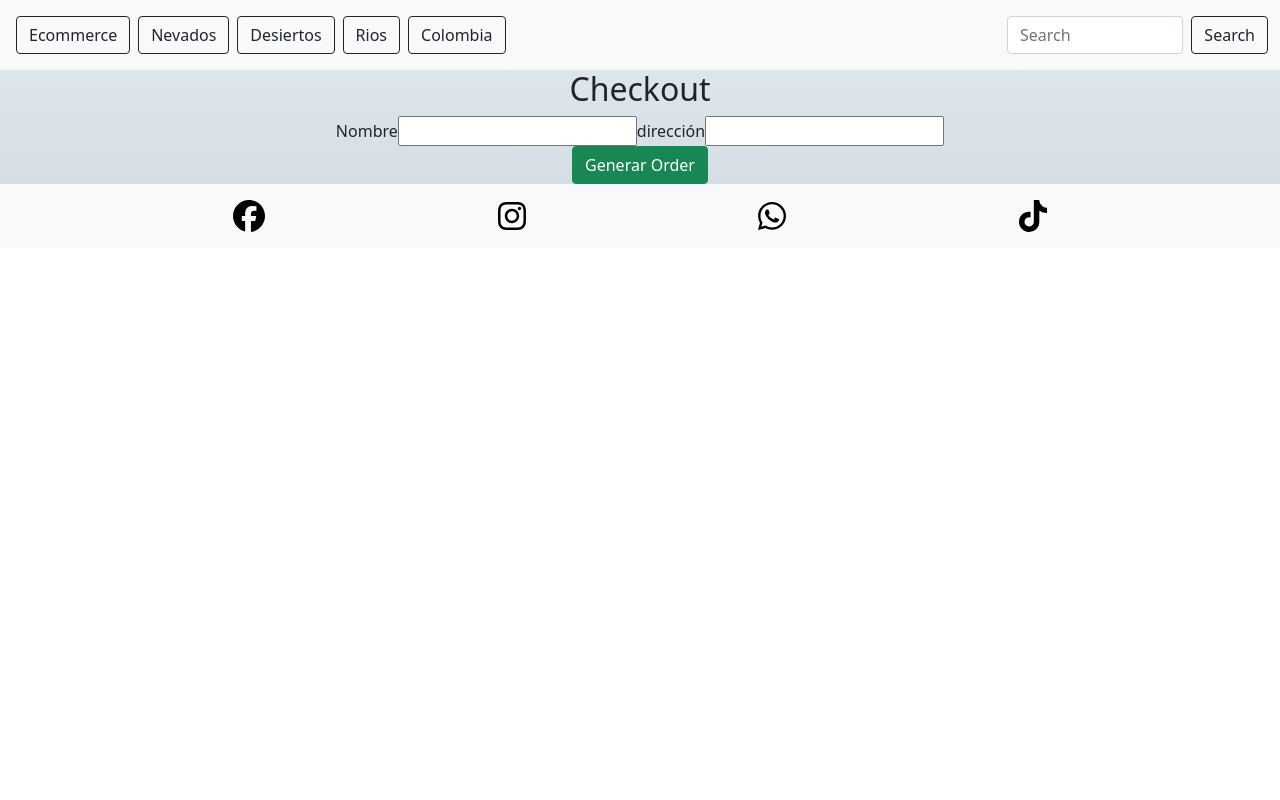
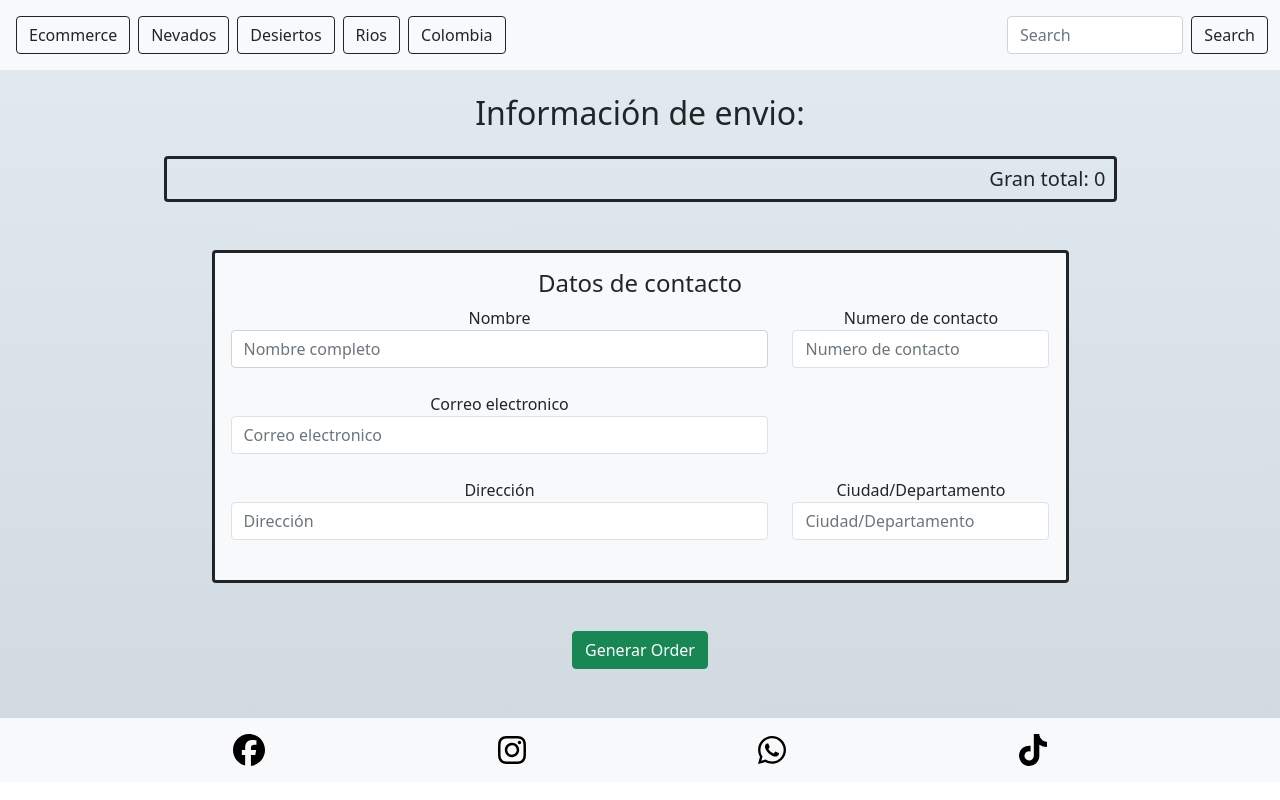
Before and after one commit to Juancavallejo/Curso---React-JS---coderhouse, a React (Create React App) app: page /checkout in a window 1280 px wide. Built offline with nearby package versions, Linux system fonts and the light colour scheme.

Commit message:
Added checkout, several style changes

```diff
--- a/src/Componets/Cart/Cart.js
+++ b/src/Componets/Cart/Cart.js
@@ -9,7 +9,7 @@ const Cart = () => {
     const [productsLength, setProductsLength] = useState(0);
     console.log(productsLength)
 
-    const { cartItems, clearCart } = useContext(CartContext);
+    const { cartItems, clearCart, precioTotal } = useContext(CartContext);
 
     useEffect(() => {
         setProductsLength(
@@ -18,13 +18,11 @@ const Cart = () => {
     }, [cartItems])
 
 
-    const total = cartItems?.reduce(
-        (previo, actual) => previo + actual.quantity * actual.price, 0
-    )
+    const total = precioTotal
 
     return (
         <div className="mainContainer">
-            <h2 className="my-4"> Tu carrito </h2>
+            <h2 className="my-4"> Tu carrito de compras: </h2>
             <div>
                 <div>
                     {cartItems.length === 0 ?
--- a/src/Componets/CartWidget/CartWidget.js
+++ b/src/Componets/CartWidget/CartWidget.js
@@ -11,7 +11,7 @@ const CardWidget = () => {
 
     return (
         <div>
-            {cantidad !== 0 && <Link className='btn btn-outline-dark' to='/cart'> <FontAwesomeIcon icon={faCartShopping} /> {cantidad} </Link>}
+            {cantidad !== 0 && <Link className='btn btn-outline-danger' to='/cart'> <FontAwesomeIcon icon={faCartShopping} /> {cantidad} </Link>}
         </div>
     );
 }
--- /dev/null
+++ b/src/Componets/Checkout/Checkout.css
@@ -0,0 +1,3 @@
+.mainContainer {
+    min-height: 81vh;
+}
--- a/src/Componets/Checkout/Checkout.js
+++ b/src/Componets/Checkout/Checkout.js
@@ -3,78 +3,86 @@ import CartContext from "../../context/CartContext";
 import { dataBase } from "../../services/firebase";
 import { addDoc, collection, getDocs, query, where, documentId, writeBatch } from "firebase/firestore";
 import { useNavigate } from "react-router-dom";
-import { Container } from "react-bootstrap";
+import { Container, Row, Col, Form } from "react-bootstrap";
+import './Checkout.css'
+import ItemRecap from "../ItemRecap/ItemRecap";
+
 
 const Checkout = () => {
-    const [loading, setLoading] = useState (false)
-    const {cartItems, obtenerCantidad, clearCart} = useContext(CartContext)
+    const [loading, setLoading] = useState(false)
+    const { cartItems, obtenerCantidad, clearCart, precioTotal } = useContext(CartContext)
     const cantidadtotal = obtenerCantidad()
-    const backToHome = useNavigate ()
+    const backToHome = useNavigate()
 
     const [nombre, setNombre] = useState('')
+    const [email, setEmail] = useState('')
+    const [contacto, setContacto] = useState('')
     const [dirección, setDireccion] = useState('')
+    const [ciudad, setCiudad] = useState('')
 
     const createOrder = async () => {
-        setLoading (true)
+        setLoading(true)
         try {
             const objOrder = {
                 comprador: {
                     nombre: `${nombre}`,
-                    telefono: ' 312-282-9659',
-                    dirección:`${dirección}`
+                    email: `${email}`,
+                    contacto: `${contacto}`,
+                    dirección: `${dirección}`,
+                    ciudad: `${ciudad}`,
                 },
 
 
                 items: cartItems,
                 cantidadtotal,
-                date: new Date ()
+                date: new Date()
             }
 
             const idsItemsEnCart = cartItems.map(item => item.id)
 
-            const itemsReferencia = collection (dataBase, 'items')
+            const itemsReferencia = collection(dataBase, 'items')
 
-            const itemsFromFirestore = await getDocs(query(itemsReferencia, where (documentId(), 'in', idsItemsEnCart)))
+            const itemsFromFirestore = await getDocs(query(itemsReferencia, where(documentId(), 'in', idsItemsEnCart)))
 
-            const {docs} = itemsFromFirestore
+            const { docs } = itemsFromFirestore
 
             const itemSinStock = []
 
-            const batch = writeBatch (dataBase)
+            const batch = writeBatch(dataBase)
 
             docs.forEach(document => {
-                const dataDocument = document.data ()
+                const dataDocument = document.data()
                 const stockDataBase = dataDocument.stock
 
-                const itemsAddedCart = cartItems.find (item => item.id === document.id)
+                const itemsAddedCart = cartItems.find(item => item.id === document.id)
                 const cantidadItems = itemsAddedCart?.quantity
 
                 if (stockDataBase >= cantidadItems) {
-                    batch.update (document.ref, {stock:stockDataBase - cantidadItems })
+                    batch.update(document.ref, { stock: stockDataBase - cantidadItems })
                 } else {
-                    itemSinStock.push ({ id: document.id, ...dataDocument })
+                    itemSinStock.push({ id: document.id, ...dataDocument })
                 }
             })
 
-            if(itemSinStock.length === 0) {
-                await batch.commit ()
+            if (itemSinStock.length === 0) {
+                await batch.commit()
 
-                const orderRef = collection (dataBase, 'orders')
-                const orderAdded = await addDoc (orderRef, objOrder)
+                const orderRef = collection(dataBase, 'orders')
+                const orderAdded = await addDoc(orderRef, objOrder)
 
-                console.log (`El ID de su orden es: ${orderAdded.id}`)
-                clearCart ()
-                setTimeout ( () => {
-                    backToHome ('/')
+                console.log(`El ID de su orden es: ${orderAdded.id}`)
+                clearCart()
+                setTimeout(() => {
+                    backToHome('/')
                 }, 3000)
 
             } else {
-                console.log (` el producto no tiene suficientes unidades`)
+                console.log(` el producto no tiene suficientes unidades`)
             }
         } catch (error) {
-            console.log ('Fallo de las peticiones')
+            console.log('Fallo de las peticiones')
         } finally {
-            setLoading (false)
+            setLoading(false)
         }
 
     }
@@ -83,18 +91,55 @@ const Checkout = () => {
         return <h2> se está generando tu orden</h2>
     }
 
+
     return (
-        <Container>
-        <div>
-            <h2> Checkout</h2>
-            <form>
-                <label> Nombre</label>
-                <input type={'text'} id="nombre" name="nombre" value={nombre} onChange={(e) =>setNombre(e.target.value)}/>
-                <label> dirección</label>
-                <input type={'text'} id="nombre" name="nombre" value={dirección} onChange={(e) =>setDireccion(e.target.value)}/>
-            </form>
-            <button className='btn btn-success' onClick={createOrder}> Generar Order</button>
-        </div>
+        <Container className="d-flex justify-content-center mainContainer">
+            <div>
+                <h2 className="m-4"> Información de envio:</h2>
+                <div className='border rounded border-3 border-dark'>
+                    {cartItems.map (prod => <ItemRecap key= {prod.id} itemRecap={prod} />)}
+                    <h5 className="text-end mt-2 mx-2"> Gran total: {precioTotal}</h5>
+                </div>
+                <Form className="bg-light formContainer border rounded border-3 border-dark p-3 m-5">
+                    <h4>Datos de contacto </h4>
+                    <Row>
+                        <Col md={8}>
+                            <div>
+                            <label className="d-block">Nombre</label>
+                             <input className="form-control" placeholder='Nombre completo' type={'text'} id="nombre" name="nombre" value={nombre} onChange={(e) => setNombre(e.target.value)} />
+                            </div>
+
+                        </Col >
+                        <Col md={4}>
+                            <div>
+                            <label className="d-block">Numero de contacto</label>
+                            <input className="border form-control" placeholder='Numero de contacto' type={'number'} id="contacto" name="contacto" value={contacto} onChange={(e) => setContacto(e.target.value)} />
+                            </div>
+                        </Col>
+                        <Col className="my-4" md={8}>
+                            <div>
+                            <label className="d-block">Correo electronico</label>
+                            <input className="border form-control" placeholder='Correo electronico' type={'email'} id="email" name="email" value={email} onChange={(e) => setEmail(e.target.value)} />
+                            </div>
+                        </Col>
+                    </Row>
+                    <Row className="mb-4">
+                        <Col md={8}>
+                        <div>
+                            <label className="d-block">Dirección</label>
+                            <input  className="border form-control" placeholder='Dirección' type={'address'} id="dirección" name="dirección" value={dirección} onChange={(e) => setDireccion(e.target.value)} />
+                            </div>
+                        </Col>
+                        <Col md={4}>
+                        <div>
+                            <label className="d-block">Ciudad/Departamento</label>
+                            <input className="border form-control" placeholder='Ciudad/Departamento' type={'text'} id="ciudad" name="ciudad" value={ciudad} onChange={(e) => setCiudad(e.target.value)} />
+                            </div>
+                        </Col>
+                    </Row>
+                </Form>
+                <button className='btn btn-success' onClick={createOrder}> Generar Order</button>
+            </div>
         </Container>
 
     )
--- a/src/Componets/Item/Item.js
+++ b/src/Componets/Item/Item.js
@@ -4,7 +4,7 @@ import "./Item.css";
 
 const Item = ({ product }) => {
     return (
-            <Card border="dark" className='cardList d-inline-flex m-3 ' style={{ width: '28rem', height: '37rem' }}>
+            <Card border="dark" className='shadow cardList d-inline-flex m-3 ' style={{ width: '28rem', height: '37rem' }}>
                 <Card.Img variant="top" src={product?.img} alt={product.name}/>
                 <Card.Body>
                     <Card.Title>{product.name}</Card.Title>
--- /dev/null
+++ b/src/Componets/ItemRecap/ItemRecap.js
@@ -0,0 +1,22 @@
+import { Container, Row, Col } from "react-bootstrap"
+
+const ItemRecap = ({ itemRecap }) => {
+    return (
+        <Container>
+            <Row className="shadow rounded border-bottom border-dark">
+                <Col>
+                    <p>{itemRecap.name}</p>
+                </Col>
+                <Col>
+                    <p>{itemRecap.quantity} unidades</p>
+                </Col>
+                <Col>
+                    <p> por valor de {itemRecap.quantity * itemRecap.price} </p>
+                </Col>
+            </Row>
+        </Container>
+
+    )
+}
+
+export default ItemRecap
--- a/src/context/CartContext.js
+++ b/src/context/CartContext.js
@@ -49,12 +49,30 @@ export const CartContextProvider = ({ children }) => {
         return cartItems.some(prod => prod.id === id)
     }
 
+    const precioTotal = cartItems?.reduce(
+        (previo, actual) => previo + actual.quantity * actual.price, 0
+    )
+
     const removeItem = (id) => {
         setItemsCart (cartItems.filter ((prod) => prod.id !== id))
     }
 
+    const removeunits = (id) => {
+        const exist = cartItems.find ((prod)=> prod.id === id)
+        if (exist.quantity === 1) {
+            setItemsCart (cartItems.filter ((prod) => prod.id !== id))
+        } else {
+            setItemsCart (
+                cartItems.map ((prod) =>
+                prod.id === id ? {...exist, quantity: exist.quantity -1} : prod
+                )
+            )
+        }
+        setItemsCart (cartItems.filter ((prod) => prod.id !== id))
+    }
+
     return (
-         <CartContext.Provider value={{cartItems, agregarItem, obtenerCantidad, isInCart, removeItem, clearCart, getProductQuantity }} >
+         <CartContext.Provider value={{cartItems, agregarItem, obtenerCantidad, isInCart, removeItem, clearCart, getProductQuantity, removeunits, precioTotal }} >
             {children}
         </CartContext.Provider>
     )
```
Also changed, not shown: src/Componets/ItemCart/ItemCart.js (+18 -10 lines), src/Componets/ItemDetail/ItemDetail.js (+29 -16 lines).
